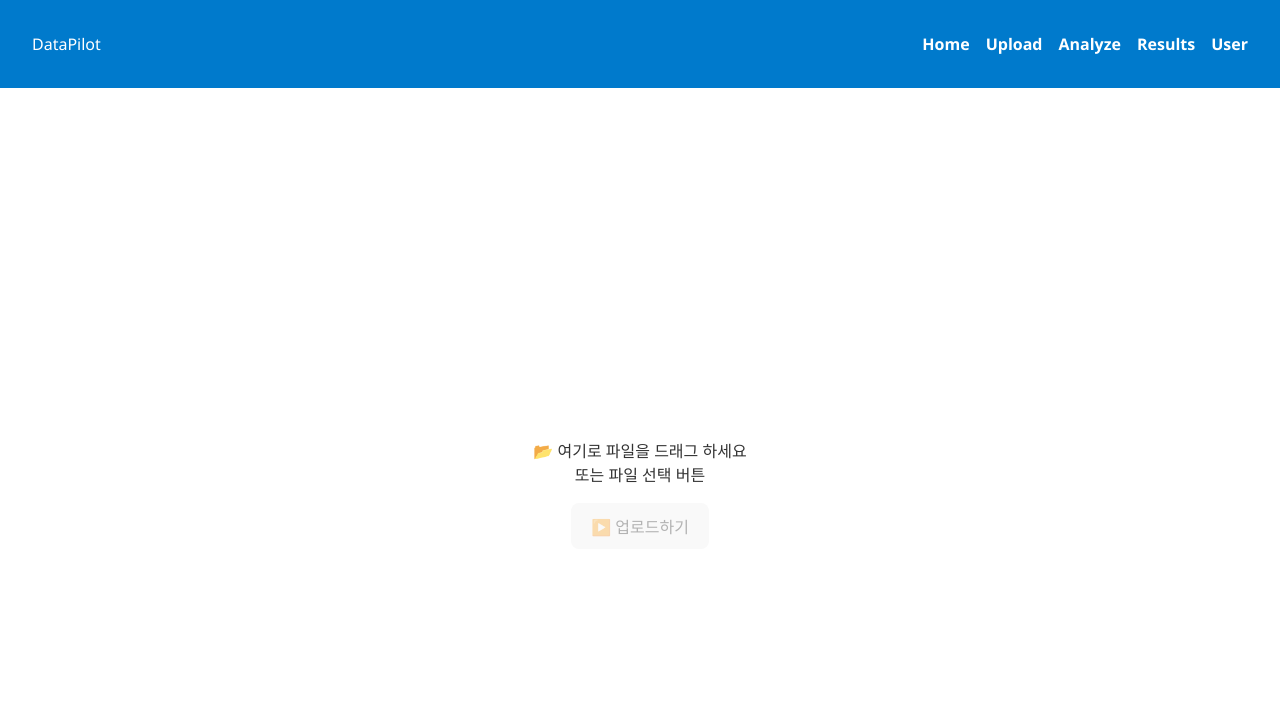
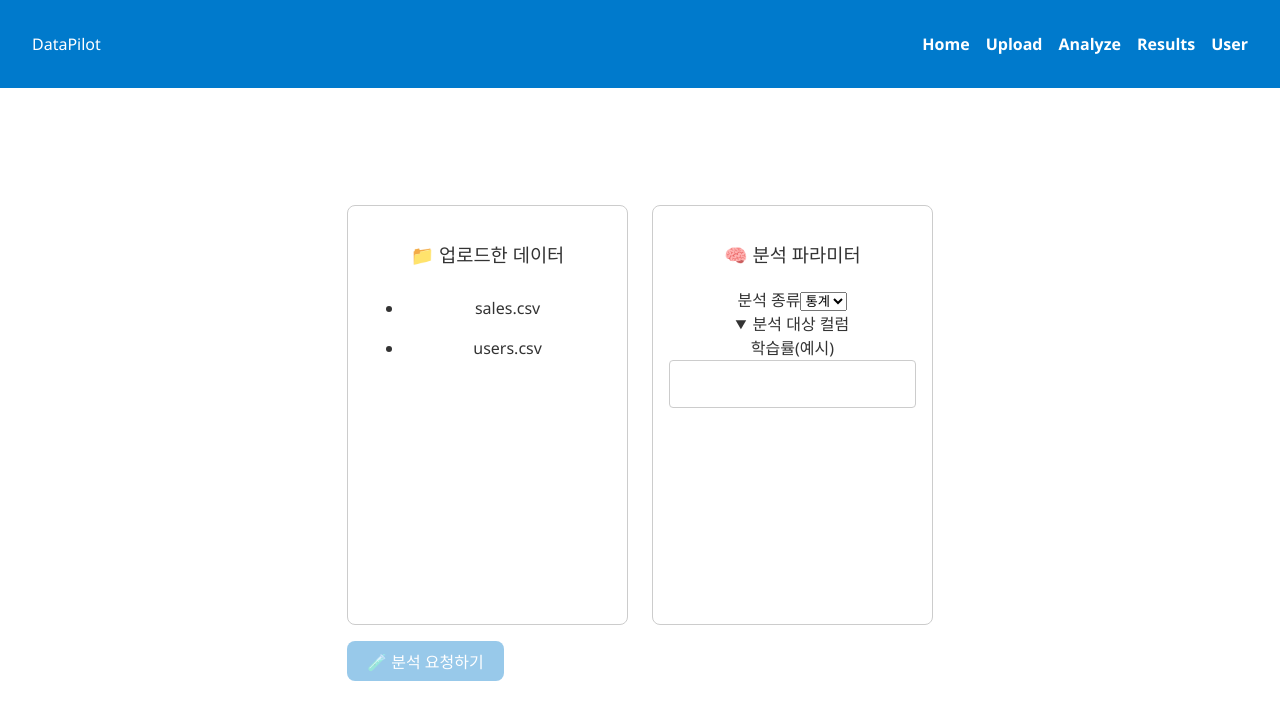
Before and after one commit to choijinkyung/DataPilot-AI-based-Data-Analytics-Platform, a React (Vite) app in the folder frontend/: page /analyze in a window 1280 px wide. Shown: the top 720 px of the page. Built offline with nearby package versions, Linux system fonts and the light colour scheme; sample sign-in values are in the browser's storage.

Commit message:
Analyze Page UI Prototype

```diff
--- a/frontend/src/features/analyze/Analyze.module.scss
+++ b/frontend/src/features/analyze/Analyze.module.scss
@@ -1,3 +1,58 @@
 @use '@styles/abstracts/variables' as *;
 @use '@styles/abstracts/mixins' as *;
 @use "sass:color";
+
+.wrapper {
+    @include flex(row, 1.5rem, stretch, stretch);
+}
+
+.leftPane,
+.rightPane {
+    @include card;
+    flex: 1;
+    min-height: 420px;
+}
+
+.listItem {
+    cursor: pointer;
+    padding: 0.5rem;
+    border-radius: 4px;
+
+    &:hover {
+        background: rgba(255, 255, 255, 0.05);
+    }
+
+    &.active {
+        background: rgba(78, 158, 255, 0.15);
+    }
+}
+
+.previewTable {
+    width: 100%;
+    margin-top: 0.5rem;
+    border-collapse: collapse;
+
+    td {
+        border: 1px solid $color-border;
+        padding: 0.25rem 0.5rem;
+    }
+}
+
+.bottomBar {
+    margin-top: 1rem;
+    @include flex(row, 1rem, center, space-between);
+}
+
+.btnPrimary {
+    background: $color-primary;
+    border: none;
+    border-radius: $radius;
+    padding: 0.5rem 1.25rem;
+    color: #fff;
+    cursor: pointer;
+
+    &:disabled {
+        opacity: 0.4;
+        cursor: not-allowed;
+    }
+}
--- a/frontend/src/features/analyze/AnalyzeContent.tsx
+++ b/frontend/src/features/analyze/AnalyzeContent.tsx
@@ -1,127 +1,134 @@
-import React, { useCallback, useState } from 'react'
-import { useDropzone } from 'react-dropzone'
-import styles from './Analyze.module.scss'
+// components/AnalysisContent.tsx
+import React from 'react';
+import styles from './Analyze.module.scss';
 
-// -------------------------------
-// AnalyzeContent (UI + 최소 비즈니스 로직)
-// -------------------------------
-function AnalyzeContent() {
-  const [file, setFile] = useState<File | null>(null)
-  const [validation, setValidation] = useState<string[]>([])
-  const [progress, setProgress] = useState<number>(0)
-  const [previewRows, setPreviewRows] = useState<string[][]>([])
+type Dataset = { id: string; name: string; preview: string[][] };
 
-  // 파일 Drag & Drop or Click
-  const onDrop = useCallback((acceptedFiles: File[]) => {
-    if (!acceptedFiles.length) return
-    const candidate = acceptedFiles[0]
-    setFile(candidate)
-    validateFile(candidate)
-    generatePreview(candidate)
-  }, [])
+type Props = {
+  datasets: Dataset[];
+  selectedId: string | null;
+  onSelect: (id: string) => void;
 
-  const { getRootProps, getInputProps, isDragActive } = useDropzone({
-    onDrop,
-    accept: {
-      'text/csv': ['.csv'],
-      'application/vnd.openxmlformats-officedocument.spreadsheetml.sheet': ['.xlsx'],
-      'application/vnd.ms-excel': ['.xls']
-    },
-    multiple: false
-  })
+  analysisTypes: string[];
+  selectedType: string;
+  onTypeChange: (t: string) => void;
 
-  // 간단한 유효성 검사 (CSV 컬럼수 체크 등 – 데모용)
-  const validateFile = (f: File) => {
-    const newVal: string[] = []
-    if (f.size === 0) newVal.push('📛 파일이 비어 있습니다.')
-    // 기타 확장자 검사
-    const ext = f.name.split('.').pop()?.toLowerCase()
-    if (ext && !['csv', 'xls', 'xlsx'].includes(ext)) newVal.push('📛 지원하지 않는 확장자입니다.')
-    setValidation(newVal.length ? newVal : ['✅ 형식 확인 완료'])
-  }
+  columns: string[];
+  selectedColumns: string[];
+  onColumnToggle: (c: string) => void;
 
-  // CSV 첫 5줄 미리보기 (Excel → 생략)
-  const generatePreview = (f: File) => {
-    const reader = new FileReader()
-    reader.onload = e => {
-      const text = e.target?.result as string
-      const rows = text.split(/\r?\n/).slice(0, 5).map(r => r.split(','))
-      setPreviewRows(rows)
-    }
-    reader.readAsText(f)
-  }
+  params: Record<string, string>;
+  onParamChange: (k: string, v: string) => void;
 
-  // 업로드 버튼 클릭 → 가짜 progress
-  const handleUpload = () => {
-    if (!file) return
-    setProgress(0)
-    const interval = setInterval(() => {
-      setProgress(prev => {
-        if (prev >= 100) {
-          clearInterval(interval)
-          return 100
-        }
-        return prev + 10
-      })
-    }, 150)
-  }
+  onRequest: () => void;
+  loading: boolean;
+};
+
+export default function AnalysisContent({
+  datasets,
+  selectedId,
+  onSelect,
+  analysisTypes,
+  selectedType,
+  onTypeChange,
+  columns,
+  selectedColumns,
+  onColumnToggle,
+  params,
+  onParamChange,
+  onRequest,
+  loading,
+}: Props) {
+  const selData = datasets.find(d => d.id === selectedId);
 
   return (
-    <div className={styles.container}>
-      {/* 드래그&드롭 영역 */}
-      <section {...getRootProps()} className={styles.dropArea}>
-        <input {...getInputProps()} />
-        {isDragActive ? (
-          <p>📂 파일을 여기에 놓아주세요…</p>
-        ) : (
-          <p>📂 <span className={styles.highlight}>여기로 파일을 드래그</span> 하세요<br/>또는 <span className={styles.btnFake}>파일 선택</span> 버튼</p>
-        )}
-      </section>
-
-      {/* 유효성 결과 */}
-      {file && (
-        <section className={styles.validationBox}>
-          <h3>✅ 유효성 체크 결과</h3>
+    <div>
+      <div className={styles.wrapper}>
+        {/* 좌측 – 데이터 목록 */}
+        <div className={styles.leftPane}>
+          <h3>📁 업로드한 데이터</h3>
           <ul>
-            {validation.map((v, i) => (
-              <li key={i}>{v}</li>
+            {datasets.map(ds => (
+              <li
+                key={ds.id}
+                className={`${styles.listItem} ${ds.id === selectedId ? styles.active : ''}`}
+                onClick={() => onSelect(ds.id)}
+              >
+                {ds.name}
+              </li>
             ))}
           </ul>
-        </section>
-      )}
 
-      {/* 진행률 */}
-      {progress > 0 && (
-        <section className={styles.progressBarWrapper}>
-          <div className={styles.progressBar} style={{ width: `${progress}%` }} />
-          <span>{progress}%</span>
-        </section>
-      )}
-
-      {/* 데이터 미리보기 */}
-      {previewRows.length > 0 && (
-        <section className={styles.previewBox}>
-          <h3>🔍 데이터 미리보기 (상위 5개 행)</h3>
-          <table>
+          {selData && (
+            <>
+              <h4>미리보기</h4>
+              <table className={styles.previewTable}>
                 <tbody>
-              {previewRows.map((row, rIdx) => (
-                <tr key={rIdx}>
-                  {row.map((cell, cIdx) => (
-                    <td key={cIdx}>{cell}</td>
+                  {selData.preview.map((row, i) => (
+                    <tr key={i}>
+                      {row.map((cell, j) => (
+                        <td key={j}>{cell}</td>
                       ))}
                     </tr>
                   ))}
                 </tbody>
               </table>
-        </section>
+            </>
           )}
+        </div>
 
-      {/* 업로드 버튼 */}
-      <button className={styles.uploadBtn} onClick={handleUpload} disabled={!file || progress > 0 && progress < 100}>
-        ▶️ 업로드하기
+        {/* 우측 – 분석 파라미터 */}
+        <div className={styles.rightPane}>
+          <h3>🧠 분석 파라미터</h3>
+
+          {/* 분석 종류 */}
+          <label>
+            분석 종류
+            <select value={selectedType} onChange={e => onTypeChange(e.target.value)}>
+              {analysisTypes.map(t => (
+                <option key={t}>{t}</option>
+              ))}
+            </select>
+          </label>
+
+          {/* 분석 대상 컬럼 */}
+          <details open>
+            <summary>분석 대상 컬럼</summary>
+            {columns.map(c => (
+              <label key={c} style={{ display: 'block', marginTop: '.25rem' }}>
+                <input
+                  type="checkbox"
+                  checked={selectedColumns.includes(c)}
+                  onChange={() => onColumnToggle(c)}
+                />
+                {c}
+              </label>
+            ))}
+          </details>
+
+          {/* 추가 파라미터 */}
+          <label>
+            학습률(예시)
+            <input
+              type="number"
+              value={params.learningRate ?? ''}
+              onChange={e => onParamChange('learningRate', e.target.value)}
+              style={{ width: '100%' }}
+            />
+          </label>
+        </div>
+      </div>
+
+      {/* 하단 버튼 */}
+      <div className={styles.bottomBar}>
+        <button
+          className={styles.btnPrimary}
+          onClick={onRequest}
+          disabled={!selectedId || loading}
+        >
+          {loading ? '⏳ 분석 중…' : '🧪 분석 요청하기'}
         </button>
       </div>
-  )
+    </div>
+  );
 }
-
-export default AnalyzeContent
--- a/frontend/src/features/analyze/AnalyzePage.tsx
+++ b/frontend/src/features/analyze/AnalyzePage.tsx
@@ -1,11 +1,59 @@
-import React from 'react';
-import AnalyzeContent from './AnalyzeContent';
-import styles from './Analyze.module.scss';
+// pages/AnalysisPage.tsx
+import React, { useState } from 'react';
+import AnalysisContent from './AnalyzeContent';
 
-export default function AnalyzePage() {
-    return (
-      <main className={styles.pageWrapper}>
-        <AnalyzeContent />
-      </main>
-    )
-  }
+type Dataset = { id: string; name: string; preview: string[][] };
+
+export default function AnalysisPage() {
+  /** 데모용 목데이터 */
+  const dummy: Dataset[] = [
+    { id: '1', name: 'sales.csv', preview: [['id', 'amount'], ['1', '100'], ['2', '250']] },
+    { id: '2', name: 'users.csv', preview: [['uid', 'name'], ['a1', 'Eden'], ['b2', 'Alex']] },
+  ];
+
+  /* 상태 */
+  const [datasets] = useState<Dataset[]>(dummy);
+  const [selectedId, setSelectedId] = useState<string | null>(null);
+
+  const [analysisTypes] = useState(['통계', '회귀', '분류']);
+  const [selectedType, setSelectedType] = useState('통계');
+
+  const columns = selectedId ? ['col1', 'col2', 'col3'] : [];
+  const [selectedCols, setSelectedCols] = useState<string[]>([]);
+
+  const [params, setParams] = useState<Record<string, string>>({});
+  const [loading, setLoading] = useState(false);
+
+  /* 이벤트 */
+  const toggleColumn = (c: string) =>
+    setSelectedCols(cols =>
+      cols.includes(c) ? cols.filter(v => v !== c) : [...cols, c],
+    );
+
+  const handleRequest = async () => {
+    if (!selectedId) return;
+    setLoading(true);
+    // TODO: 실제 API 호출
+    await new Promise(r => setTimeout(r, 1500));
+    setLoading(false);
+    alert('분석 완료!');
+  };
+
+  return (
+    <AnalysisContent
+      datasets={datasets}
+      selectedId={selectedId}
+      onSelect={setSelectedId}
+      analysisTypes={analysisTypes}
+      selectedType={selectedType}
+      onTypeChange={setSelectedType}
+      columns={columns}
+      selectedColumns={selectedCols}
+      onColumnToggle={toggleColumn}
+      params={params}
+      onParamChange={(k, v) => setParams(p => ({ ...p, [k]: v }))}
+      onRequest={handleRequest}
+      loading={loading}
+    />
+  );
+}
--- a/frontend/src/styles/abstracts/_mixins.scss
+++ b/frontend/src/styles/abstracts/_mixins.scss
@@ -14,9 +14,31 @@
     border-radius: 4px;
     font-size: $font-size-base;
     font-family: $font-family-base;
+    background-color: $color-bg;
+    color: $font-color-base;
+    transition: border-color 0.2s ease-in-out;
+
 
     &:focus {
         outline: none;
         border-color: $color-primary;
         box-shadow: 0 0 5px rgba($color-primary, 0.5);
-    } }
+    }
+}
+
+/* styles/_mixins.scss */
+@mixin flex($dir: row, $gap: 0.5rem, $align: flex-start, $justify: flex-start) {
+    display: flex;
+    flex-direction: $dir;
+    align-items: $align;
+    justify-content: $justify;
+    gap: $gap;
+}
+
+@mixin card {
+    background: $color-bg;
+    border: 1px solid $color-border;
+    border-radius: $radius;
+    padding: $spacing;
+    color: $font-color-base;
+}
--- a/frontend/src/styles/abstracts/_variables.scss
+++ b/frontend/src/styles/abstracts/_variables.scss
@@ -12,3 +12,5 @@ $font-family-base: 'Segoe UI', Tahoma, Geneva, Verdana, sans-serif;
 $font-size-base: 16px;
 $font-color-base: #333;
 $font-weight-base: 400;
+$radius: 8px;
+$spacing: 1rem;
```
Lines whose indentation alone changed are shown as unchanged.
